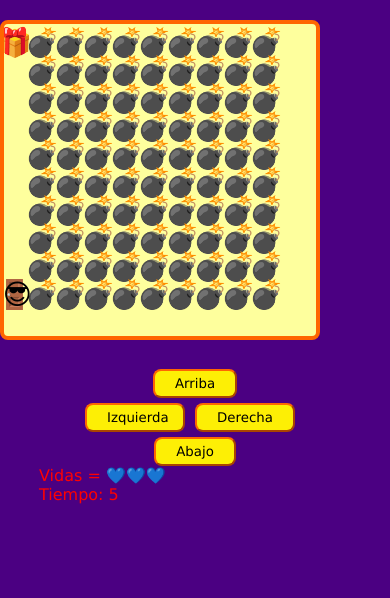
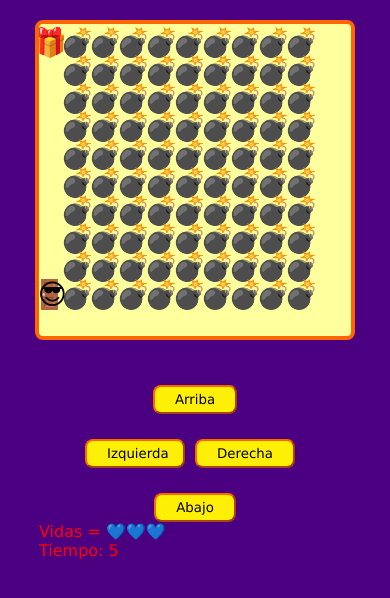
Before and after one commit to Gabo1593/Juejo-js, a plain HTML site: page index.html in a window 390 px wide. Drawn offline with Linux system fonts and the light colour scheme.

Commit message:
mejoras css

```diff
--- a/css/style.css
+++ b/css/style.css
@@ -13,7 +13,7 @@ body{
     align-items: center;
 }
 
-.game-container{
+.game__container{
     display:flex;
     align-items:center;
     justify-content:center;
@@ -85,10 +85,11 @@ p{
     background-color: #f60;
     margin-top: 12%;
     border-radius: 20px;
+    text-align: center;
 }
 
-@media(max-width:440px){
-    button{margin-top:5px}
+@media(max-width:540px){
+    button{margin-top:25px}
     #up,#down{margin-left:100%;
         margin-right:100%;
     }
```
